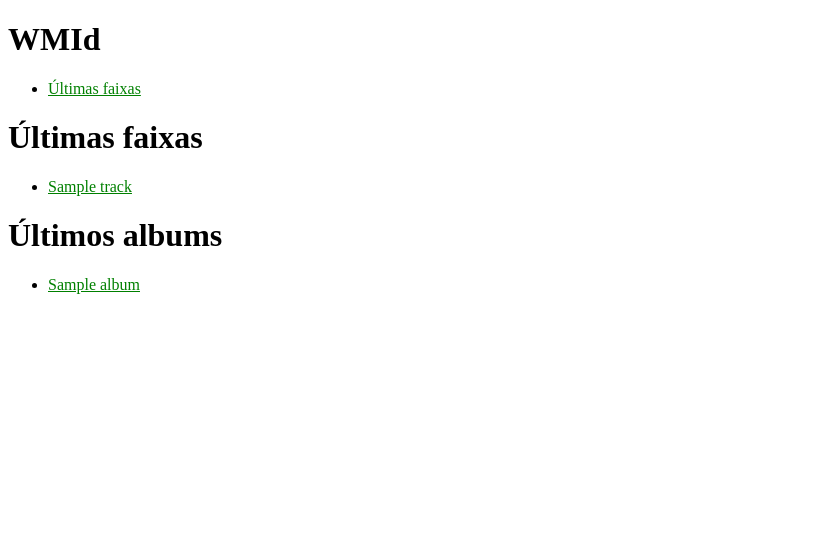
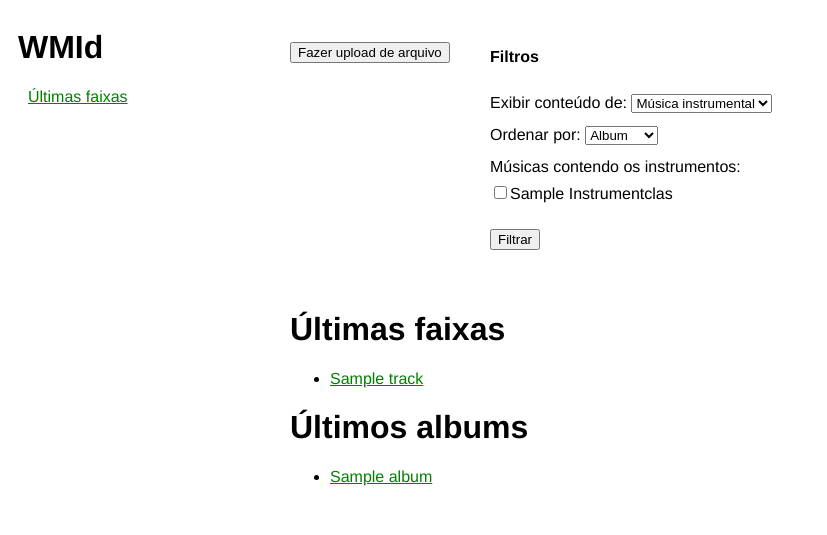
Before and after one commit to yurifidelis/InstrumentID, a Django app: page /app_wmid/ in a window 1280 px wide. Shown: the top 535 px of the page, without its empty margins (0-827 px from the left). Run offline with Django 3.2, Linux system fonts and the light colour scheme; tables that the repository leaves empty hold one stand-in row (values such as "Sample post").

Commit message:
Estilização inicial dos campos de filtro

```diff
--- a/WMId/app_wmid/static/app_wmid/style.css
+++ b/WMId/app_wmid/static/app_wmid/style.css
@@ -1,3 +1,60 @@
+body {
+	font-family: Helvetica, Arial, sans-serif;
+	font-weight: 300;
+}
+
 li a {
 	color: green;
 }
+
+div#sidebar {
+	float: left;
+	margin-left: 10px;
+}
+
+#sidebar > ul {
+	padding-left: 10px;
+	list-style-type: none;
+}
+
+div#content {
+	position: relative;
+	top: -80px;
+	max-width: 700px;
+	margin-left: auto;
+	margin-right: auto;
+}
+
+/* Upload e filtros */
+div#upload {
+	width: 200px;
+	float: left;
+}
+
+div#filtros {
+	position: relative;
+	height: auto;
+	width: 400px;
+	float: left;
+	top:-15px;
+}
+
+#filtros span {
+	text-align: right;
+	line-height: 200%;
+}
+
+#filtros .check {
+	float: left;
+	display: block;
+	margin-right: 25px;
+	margin-bottom: 10px;
+	text-transform: capitalize;
+}
+
+div#tracks {
+	position: relative;
+	top: 30px;
+	height: auto;
+	clear:both;
+}
--- a/WMId/app_wmid/templates/app_wmid/index.html
+++ b/WMId/app_wmid/templates/app_wmid/index.html
@@ -2,10 +2,49 @@
 
 {% block content %}
 
-{% load staticfiles %}
+<!-- Upload e Filtros -->
+<div style="position:relative;clear:both; margin-bottom: 60px;">
+<div id="upload">
+	<button name="upload">Fazer upload de arquivo</button>
+</div>
+<form action="index_submit" method="get" accept-charset="utf-8">
 
-<link rel="stylesheet" type="text/css" href="{% static 'app_wmid/style.css' %}" />
+<div id="filtros">
+	<h4>Filtros</h4>
+	<span>Exibir conteúdo de:</span>
+	<select>
+		<option value="instrumental_yes">Música instrumental</option>
+		<option value="instrumental_no">Música com vocais</option>
+	</select><br />
 
+	<span>Ordenar por:</span>
+	<select>
+		<option value="album">Album</option>
+		<option value="title">Título</option>
+		<option value="year">Ano</option>
+		<option value="artist">Artista</option>
+		<option value="duration">Duração</option>
+	</select><br />
+
+{% if instrument_classes %}
+	<span>Músicas contendo os instrumentos:</span><br />
+	{% for instrument in instrument_classes %}
+		<div class="check">
+		<input type="checkbox" name="{{ instrument.name }}" value="{{ instrument.id }}">{{ instrument.name }}
+		</div>
+	{% endfor %}
+	<div style="clear:both"></div>
+{% else %}
+	<span>Nenhuma classe de instrumento.</span>
+{% endif %}
+
+	<p><input type="submit" value="Filtrar"></p>
+</form>
+
+</div>
+</div>
+
+<div id="tracks">
 {% if latest_tracks_list %}
 	<h1>Últimas faixas</h1>
     <ul>
@@ -27,5 +66,6 @@
 {% else %}
     <p>There are no tracks</p>
 {% endif %}
+</div>
 
 {% endblock content %}
--- a/WMId/app_wmid/templates/base.html
+++ b/WMId/app_wmid/templates/base.html
@@ -1,4 +1,9 @@
 <!DOCTYPE html>
+
+{% load staticfiles %}
+
+<link rel="stylesheet" type="text/css" href="{% static 'app_wmid/style.css' %}" />
+
 <html lang="en">
 <head>
     <link rel="stylesheet" href="style.css" />
@@ -7,13 +12,10 @@
 
 <body>
 
-	<header>
+    <div id="sidebar">
 		<h1>WMId</h1>
-	</header>
-
-    <div id="sidebar">
         {% block sidebar %}
-        <ul>
+		<ul>
             <li><a href="/">Últimas faixas</a></li>
         </ul>
         {% endblock %}
@@ -22,5 +24,6 @@
     <div id="content">
         {% block content %}{% endblock %}
     </div>
+
 </body>
 </html>
--- a/WMId/app_wmid/views.py
+++ b/WMId/app_wmid/views.py
@@ -2,14 +2,16 @@ from django.shortcuts import get_object_or_404, render
 from django.http import HttpResponse
 from django.template import RequestContext, loader
 
-from .models import Track, Album, Artist
+from .models import Track, Album, Artist, InstrumentClass
 
 def index(request):
     # Teste: ultimas faixas adicionadas na home
     latest_tracks_list = Track.objects.order_by('title')[:5]
     latest_albums_list = Album.objects.order_by('title')[:5]
+    instrument_classes = InstrumentClass.objects.all()
     context = { 'latest_tracks_list': latest_tracks_list,
-                'latest_albums_list': latest_albums_list}
+                'latest_albums_list': latest_albums_list,
+                'instrument_classes': instrument_classes}
     return render(request, 'app_wmid/index.html', context)
 
 def track(request, track_id):
```
